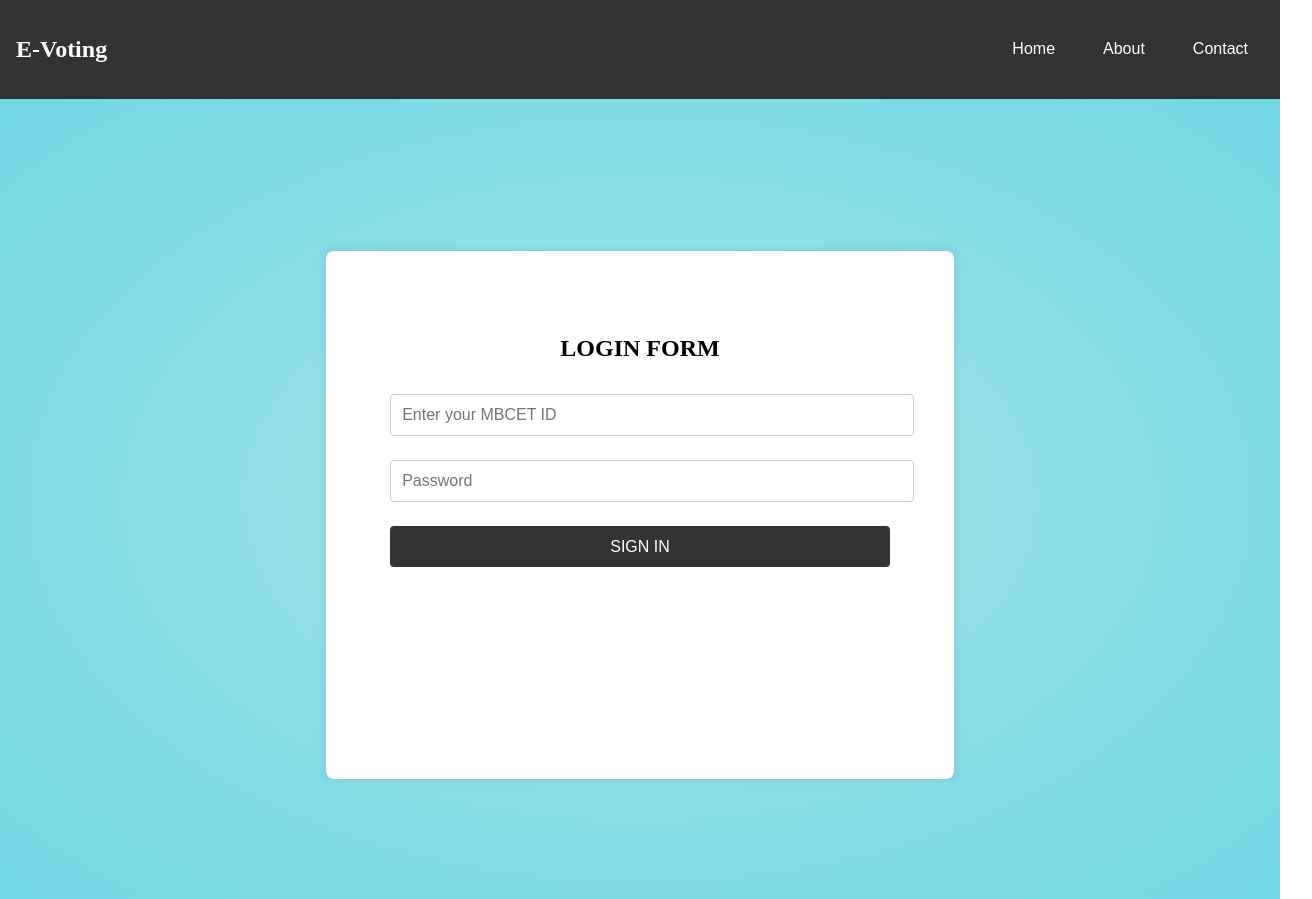
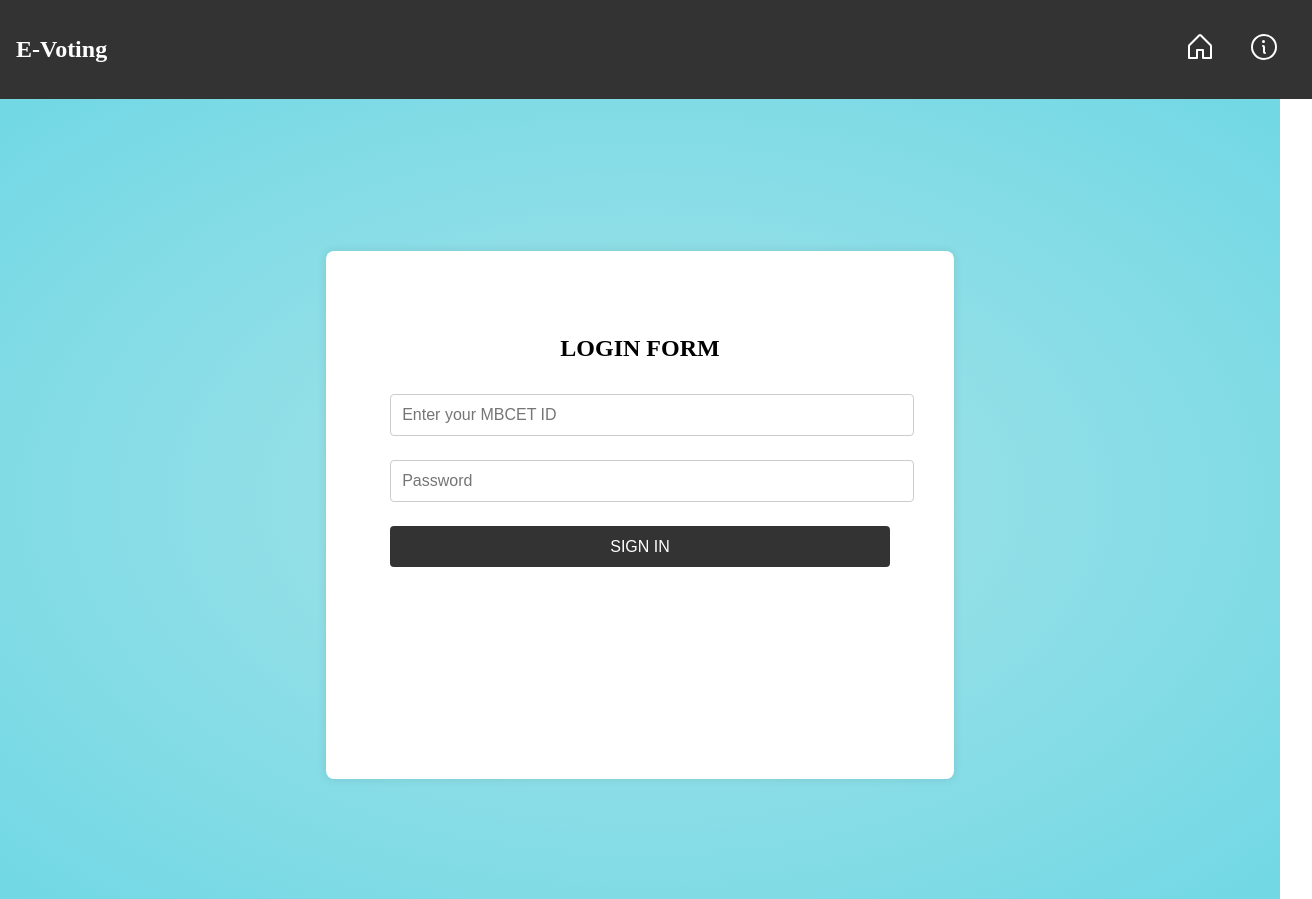
Before and after one commit to TheGhossst/E-voting-app, a Next.js app in the folder my-evoting-app/: page / in a window 1280 px wide. Shown: the whole page, 1312 px wide, since content can reach past the window. Built offline with nearby package versions, Linux system fonts and the light colour scheme.

Commit message:
Navbar links changed to icons

```diff
--- a/my-evoting-app/app/login.tsx
+++ b/my-evoting-app/app/login.tsx
@@ -36,7 +36,7 @@ const Login: React.FC = () => {
   };
 
   return (
-    <div>
+    <div className={styles.page}>
       <Navbar />
       <div className={styles.container}>
         <div className={styles.loginForm}>
--- a/my-evoting-app/app/navbar.tsx
+++ b/my-evoting-app/app/navbar.tsx
@@ -2,6 +2,7 @@
 import React, { useState } from "react";
 import styles from "../styles/Navbar.module.css";
 import Logo from "./logo";
+import { House, Info } from "@phosphor-icons/react";
 
 const Navbar: React.FC = () => {
   const [isPopupVisible, setPopupVisible] = useState(false);
@@ -21,23 +22,16 @@ const Navbar: React.FC = () => {
         <ul className={styles.navLinks}>
           <li key="home">
             <button className={styles.navButton} role="button">
-              Home
+            <House size={32} />
             </button>
           </li>
-          <li key="about">
             <button
               className={styles.navButton}
               role="button"
               onClick={togglePopup}
             >
-              About
+              <Info size={32} />
             </button>
-          </li>
-          <li key="contact">
-            <button className={styles.navButton} role="button">
-              Contact
-            </button>
-          </li>
         </ul>
       </nav>
 
--- a/my-evoting-app/styles/Navbar.module.css
+++ b/my-evoting-app/styles/Navbar.module.css
@@ -1,6 +1,7 @@
 /* Navbar.module.css */
 .navbar {
   display: flex;
+  width: 100%;
   justify-content: space-between;
   align-items: center;
   background-color: #333;
--- /dev/null
+++ b/package.json
@@ -0,0 +1,5 @@
+{
+  "dependencies": {
+    "@phosphor-icons/react": "^2.1.5"
+  }
+}
```
Also changed, not shown: 2 other files (tests, documents, lock files or other folders).
